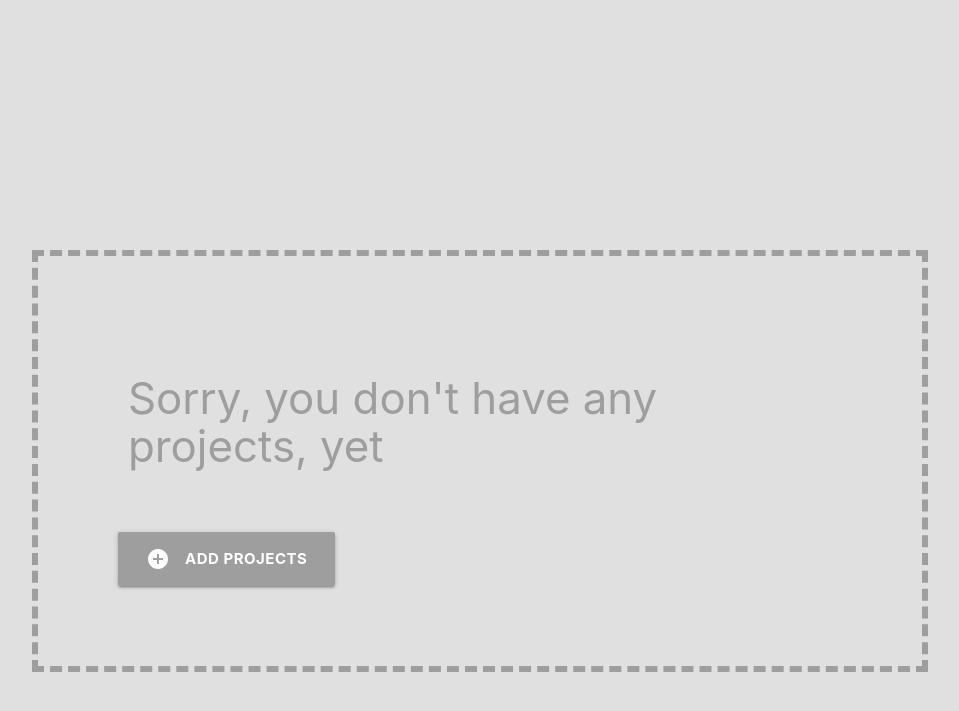
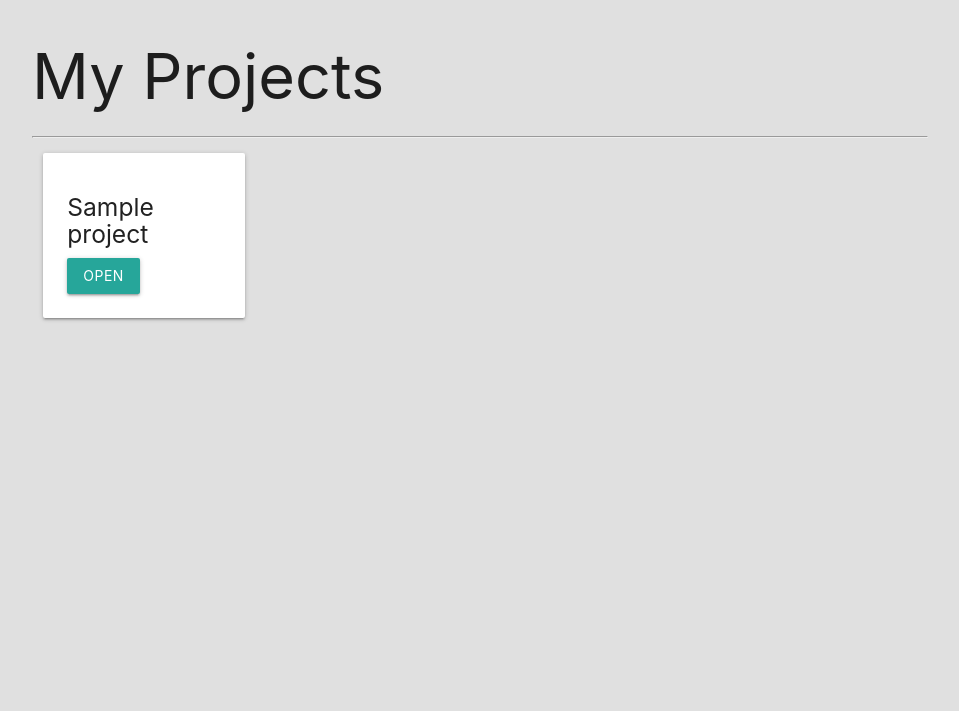
Before and after one commit to Kennedy-Njeri/budget-application, a Django app: template budget/templates/budget/project-list.html in a window 1280 px wide. Shown: the top 711 px of the page, without its empty margins (160-1119 px from the left). Run offline with Django 3.2, Linux system fonts and the light colour scheme; the template is opened without the code that fills it: most values are stand-ins (such as "Sample title", 1, 10 or a date in 2020).

Commit message:
project listings

```diff
--- a/budget/models.py
+++ b/budget/models.py
@@ -42,3 +42,7 @@ class Expense(models.Model):
     title = models.CharField(max_length=100)
     amount = models.DecimalField(max_digits=8, decimal_places=2)
     category = models.ForeignKey(Category, on_delete=models.CASCADE)
+
+
+    class Meta:
+        ordering = ('-amount', )
--- a/budget/static/css/styles.css
+++ b/budget/static/css/styles.css
@@ -100,3 +100,7 @@ form ul li.category {
 .section-expenses li:nth-child(even) .expense {
     background-color: #F2F2F2;
 }
+
+.section-expenses .close-icon:hover {
+    cursor: pointer;
+}
--- a/budget/templates/budget/project-detail.html
+++ b/budget/templates/budget/project-detail.html
@@ -100,7 +100,7 @@
                         </div>
 
 
-                        <a onclick="deleteExpense(this)" data-id="{{ expense.id }}">
+                        <a class="close-icon" onclick="deleteExpense(this)" data-id="{{ expense.id }}">
 
                             <i class="material-icons red-text right">close</i>
 
--- a/budget/templates/budget/project-list.html
+++ b/budget/templates/budget/project-list.html
@@ -1,23 +1,30 @@
 {% extends 'budget/base.html' %}
+{% block content %}
 
-{% block content %}
 <div class="container">
 
-    <div class="noproject-wrapper" style="padding: 80px;">
+  <h1>My Projects</h1>
+  <hr>
 
-        <h3 class="grey-text">Sorry, you don't have any projects, yet</h3>
-        <a href="" class="btn-large grey">
-
-            <i class="material-icons white-text left">add_circle</i>
-            <span class="bold">Add projects</span>
-
-        </a>
-
+  <div class="row">
+    {% for project in project_list %}
+    <div class="col s12 l3">
+      <div class="card-panel">
+        <h5>{{ project.name }}</h5>
+        <a href="{% url 'detail' project.slug %}" class="btn">open</a>
+      </div>
     </div>
-
+    {% empty %}
+    <div class="noproject-wrapper center">
+      <h3 class="grey-text">Sorry, you don't have any projects, yet.</h3>
+      <a href="" class="btn-large grey">
+        <i class="material-icons white-text left">add_circle</i>
+        <span class="bold">Add Projects</span>
+      </a>
+    </div>
+    {% endfor %}
+  </div>
 
 </div>
 
-
-
 {% endblock %}
--- a/budget/views.py
+++ b/budget/views.py
@@ -16,7 +16,8 @@ import json
 
 
 def project_list(request):
-    return render(request, 'budget/project-list.html')
+    project_list = Project.objects.all()
+    return render(request, 'budget/project-list.html', {'project_list': project_list})
 
 
 def project_detail(request, project_slug):
```
Also changed, not shown: db.sqlite3.
